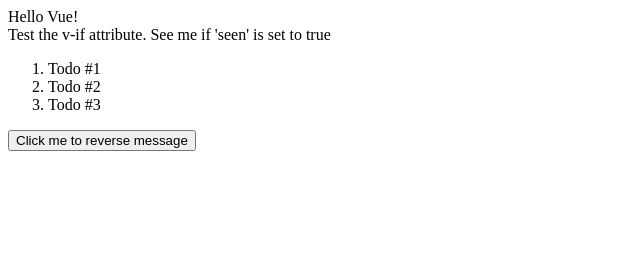
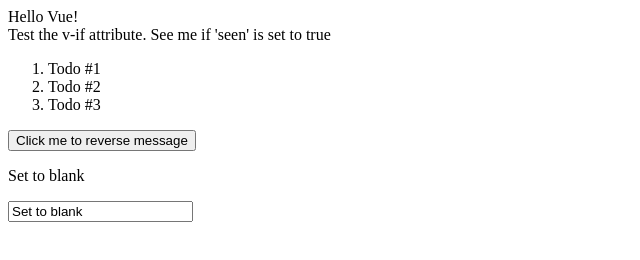
Before and after one commit to tsai810417/Practice_Vue, a plain HTML site: page index.html in a window 1280 px wide. Shown: the whole page, without its empty margins (0-640 px from the left). Drawn offline with nearby package versions, Linux system fonts and the light colour scheme.

Commit message:
use the v-model attr to synchronize user input with the state

```diff
--- a/index.html
+++ b/index.html
@@ -16,6 +16,10 @@
         </li>
       </ol>
       <button v-on:click='reverseMessage'>Click me to reverse message</button>
+      <div>
+        <p>{{ userInput }}</p>
+        <input type="text" v-model="userInput">
+      </div>
     </div>
     <script src="index.js"></script>
   </body>
```
